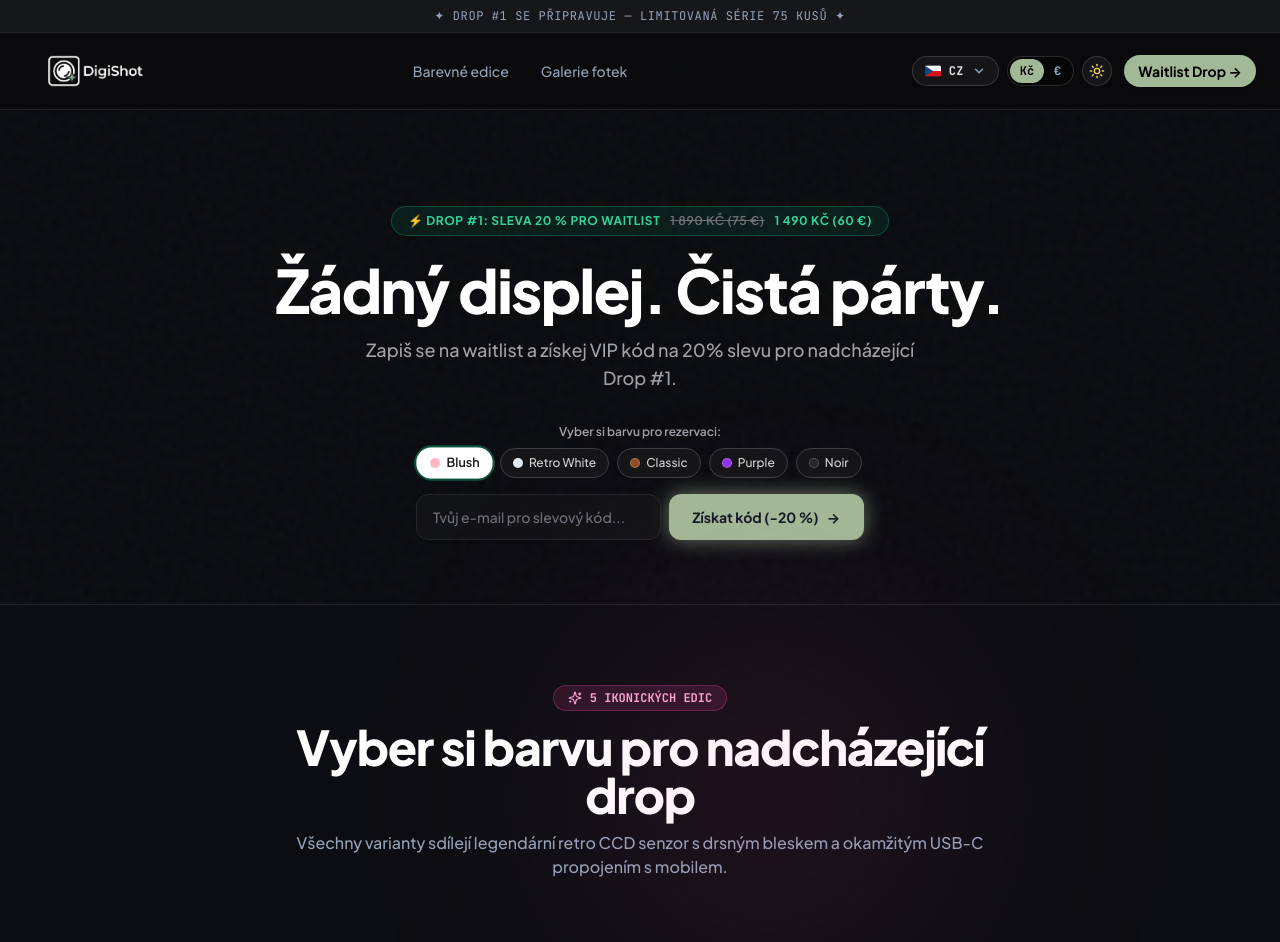
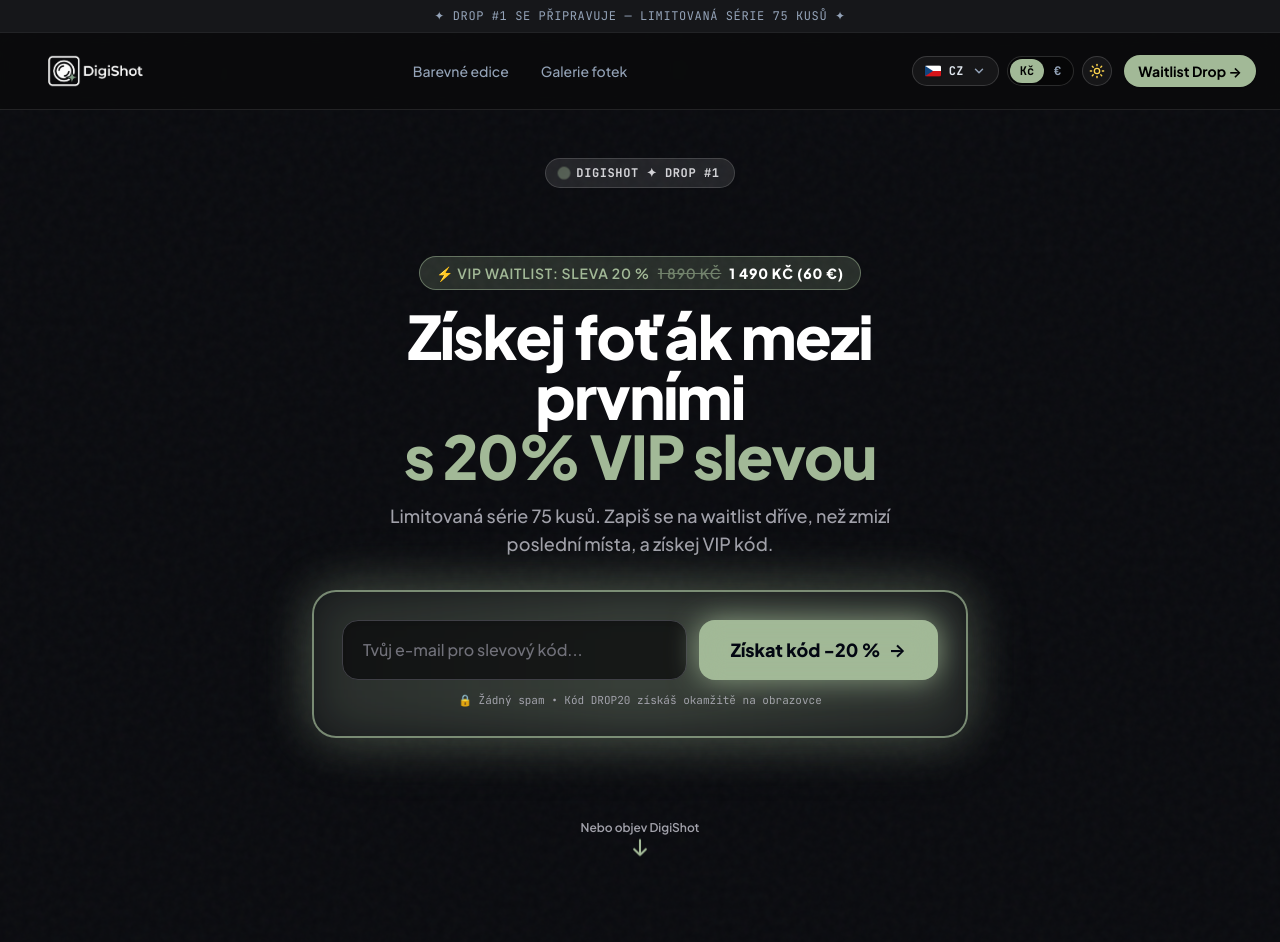
Before and after one commit to Panzupanek/digishot, a React (Vite) app: page / in a window 1280 px wide. Shown: the top 942 px of the page. Built offline with nearby package versions, Linux system fonts and the light colour scheme.

Commit message:
Convert Hero into 100vh Squeeze Page with glowing Sage Green CTA box and scroll indicator

```diff
--- a/src/components/Hero.tsx
+++ b/src/components/Hero.tsx
@@ -75,8 +75,123 @@
     setTimeout(() => setCopied(false), 2000);
   };
 
+  const scrollToDiscover = (e: React.MouseEvent) => {
+    e.preventDefault();
+    document.getElementById('discover')?.scrollIntoView({ behavior: 'smooth' });
+  };
+
   return (
-    <section className="relative pt-24 pb-16 px-4 text-center max-w-4xl mx-auto">
+    <>
+      {/* 1. 100VH SQUEEZE PAGE - DOMINANTNÍ SBĚR E-MAILU */}
+      <section className="min-h-screen flex flex-col justify-between items-center px-4 py-8 text-center relative max-w-4xl mx-auto w-full">
+        {/* Zcela nahoře: malinké logo / text */}
+        <div className="pt-2 sm:pt-4">
+          <div className="inline-flex items-center gap-2 px-3.5 py-1.5 rounded-full bg-black/5 dark:bg-white/10 border border-black/10 dark:border-white/15 text-xs font-mono font-bold tracking-wider uppercase text-zinc-700 dark:text-zinc-300 shadow-sm">
+            <span className="w-2 h-2 rounded-full bg-[#A2B997] animate-ping" />
+            <span>DigiShot ✦ Drop #1</span>
+          </div>
+        </div>
+
+        {/* Uprostřed obrazovky: Velký a extrémně výrazný blok s formulářem */}
+        <div className="my-auto w-full max-w-2xl px-2 py-4">
+          <div className="inline-flex items-center gap-2 px-4 py-1.5 rounded-full bg-[#A2B997]/20 border border-[#A2B997]/50 text-xs sm:text-sm font-semibold uppercase tracking-wider mb-4 text-[#3d5a32] dark:text-[#A2B997]">
+            <span>⚡ VIP WAITLIST: SLEVA 20 %</span>
+            <span className="line-through opacity-60">1 890 Kč</span>
+            <span className="font-extrabold text-[#2a4122] dark:text-white">1 490 Kč (60 €)</span>
+          </div>
+
+          <h1 className="text-3xl sm:text-5xl md:text-6xl font-black tracking-tight text-zinc-950 dark:text-white mb-4 leading-tight">
+            Získej foťák mezi prvními <br className="hidden sm:inline" />
+            <span className="text-[#55754b] dark:text-[#A2B997]">s 20% VIP slevou</span>
+          </h1>
+          <p className="text-base sm:text-lg text-zinc-600 dark:text-zinc-400 max-w-lg mx-auto mb-8 leading-relaxed">
+            Limitovaná série 75 kusů. Zapiš se na waitlist dříve, než zmizí poslední místa, a získej VIP kód.
+          </p>
+
+          {/* Obrovský zářící box */}
+          <div className="relative p-4 sm:p-7 rounded-3xl bg-white/95 dark:bg-[#121318]/95 backdrop-blur-xl border-2 border-[#A2B997]/70 shadow-[0_0_50px_rgba(162,185,151,0.35)] dark:shadow-[0_0_60px_rgba(162,185,151,0.25)] transition-all">
+            {/* Vnější pulzující aura boxu */}
+            <div className="absolute -inset-1 rounded-3xl bg-gradient-to-r from-[#A2B997]/25 via-[#A2B997]/40 to-[#A2B997]/25 blur-xl opacity-70 animate-pulse -z-10 pointer-events-none" />
+
+            {status === 'success' ? (
+              <div className="p-4 sm:p-6 text-center animate-fade-in">
+                <p className="text-emerald-600 dark:text-[#A2B997] font-bold text-lg mb-1">
+                  ✓ Místo v Dropu #1 rezervováno!
+                </p>
+                <p className="text-xs text-zinc-600 dark:text-zinc-400 mb-4">
+                  Tvůj kód na 20% slevu: <strong>{promoCode}</strong> (platí na zahájení dropu)
+                </p>
+                <div className="flex items-center justify-between bg-white dark:bg-black/60 border border-zinc-200 dark:border-zinc-700 rounded-xl p-3 px-4 shadow-sm max-w-sm mx-auto">
+                  <span className="font-mono text-xl font-bold tracking-widest text-[#4d6f43] dark:text-[#A2B997]">{promoCode}</span>
+                  <button
+                    type="button"
+                    onClick={copyCode}
+                    className="text-xs bg-zinc-100 hover:bg-zinc-200 dark:bg-zinc-800 dark:hover:bg-zinc-700 text-zinc-800 dark:text-zinc-200 px-3 py-1.5 rounded-lg border border-zinc-300 dark:border-zinc-600 transition cursor-pointer font-medium"
+                  >
+                    {copied ? '✓ Zkopírováno' : 'Kopírovat'}
+                  </button>
+                </div>
+                <p className="text-[11px] text-zinc-500 dark:text-zinc-400 mt-3">Platí na cenu 1 490 Kč / 60 € po spuštění dropu.</p>
+              </div>
+            ) : (
+              <form onSubmit={handleFormSubmit} className="space-y-3">
+                <div className="flex flex-col sm:flex-row gap-3">
+                  <input
+                    type="email"
+                    required
+                    value={email}
+                    onChange={(e) => setEmail(e.target.value)}
+                    placeholder="Tvůj e-mail pro slevový kód..."
+                    className="flex-1 bg-white/80 dark:bg-zinc-950/70 border border-zinc-300 dark:border-zinc-700 focus:border-[#A2B997] focus:ring-2 focus:ring-[#A2B997]/40 rounded-2xl px-5 py-4 text-base text-zinc-900 dark:text-white placeholder-zinc-400 dark:placeholder-zinc-500 shadow-inner outline-none transition"
+                  />
+                  <button
+                    type="submit"
+                    disabled={status === 'loading'}
+                    className="group relative bg-[#A2B997] hover:bg-white text-gray-950 font-black text-base sm:text-lg px-8 py-4 rounded-2xl shadow-[0_0_30px_rgba(162,185,151,0.8)] hover:shadow-[0_0_45px_rgba(162,185,151,1)] hover:scale-105 active:scale-95 transition-all duration-300 ease-in-out whitespace-nowrap cursor-pointer flex items-center justify-center gap-2 overflow-hidden disabled:opacity-50"
+                  >
+                    {/* Pulzující glow aura */}
+                    <span className="absolute inset-0 bg-[#A2B997] blur-md opacity-40 animate-pulse pointer-events-none" />
+                    <span className="relative z-10 flex items-center gap-2">
+                      <span>{status === 'loading' ? 'Odesílám...' : 'Získat kód -20 %'}</span>
+                      <span className="inline-block transition-transform duration-300 group-hover:translate-x-1.5 font-bold">
+                        →
+                      </span>
+                    </span>
+                  </button>
+                </div>
+                <p className="text-[11px] text-zinc-500 dark:text-zinc-400 font-mono text-center">
+                  🔒 Žádný spam • Kód DROP20 získáš okamžitě na obrazovce
+                </p>
+              </form>
+            )}
+            {status === 'error' && (
+              <p className="text-red-500 dark:text-red-400 text-xs mt-2 font-medium">Něco se pokazilo, zkus to prosím znovu.</p>
+            )}
+          </div>
+        </div>
+
+        {/* Úplný spodek: animovaná šipka dolů s textem "Nebo objev DigiShot" */}
+        <div className="pb-4 pt-2">
+          <a
+            href="#discover"
+            onClick={scrollToDiscover}
+            className="group inline-flex flex-col items-center gap-1.5 text-xs font-semibold text-zinc-500 hover:text-zinc-900 dark:text-zinc-400 dark:hover:text-white transition-colors cursor-pointer select-none"
+          >
+            <span>Nebo objev DigiShot</span>
+            <svg
+              className="w-5 h-5 animate-bounce text-[#A2B997]"
+              fill="none"
+              stroke="currentColor"
+              viewBox="0 0 24 24"
+            >
+              <path strokeLinecap="round" strokeLinejoin="round" strokeWidth={2.5} d="M19 14l-7 7m0 0l-7-7m7 7V3" />
+            </svg>
+          </a>
+        </div>
+      </section>
+
+      {/* 2. ODSUNUTÝ ZBYTEK WEBU POD 100VH SEKCI */}
+      <section id="discover" className="relative pt-20 pb-20 px-4 text-center max-w-4xl mx-auto scroll-mt-12">
         {/* Cenový odznak se slevou */}
         <div className="inline-flex flex-wrap items-center justify-center gap-1 sm:gap-1.5 px-4 py-1.5 rounded-full bg-emerald-500/10 border border-emerald-500/30 text-xs font-semibold uppercase tracking-wider mb-6">
           <span className="text-emerald-700 dark:text-emerald-400 font-bold">⚡ DROP #1: SLEVA 20 % PRO WAITLIST</span>
@@ -84,12 +199,45 @@
           <span className="font-bold text-emerald-600 dark:text-emerald-400">1 490 Kč (60 €)</span>
         </div>
 
-      <h1 className="text-4xl sm:text-6xl font-extrabold tracking-tight text-zinc-950 dark:text-white mb-4">
+        <h2 className="text-4xl sm:text-6xl font-extrabold tracking-tight text-zinc-950 dark:text-white mb-4">
           Žádný displej. Čistá párty.
-      </h1>
+        </h2>
         <p className="text-base sm:text-lg text-zinc-600 dark:text-zinc-400 max-w-xl mx-auto mb-8 leading-relaxed">
           Zapiš se na waitlist a získej VIP kód na 20% slevu pro nadcházející Drop #1.
         </p>
+
+        {/* Color Selector Pills */}
+        <div className="text-center max-w-md mx-auto mb-8">
+          <span className="block text-xs font-semibold text-zinc-600 dark:text-zinc-400 mb-3">
+            Vyber si barvu pro rezervaci:
+          </span>
+          <div className="flex flex-wrap items-center justify-center gap-1.5 sm:gap-2">
+            {COLOR_OPTIONS.map((opt) => {
+              const active = selectedVariant === opt.id;
+              return (
+                <button
+                  key={opt.id}
+                  type="button"
+                  onClick={() => {
+                    setSelectedVariant(opt.id);
+                    if (cameraSound?.playClick) cameraSound.playClick();
+                  }}
+                  className={`px-3 py-1.5 rounded-full text-xs font-medium transition-all flex items-center gap-1.5 cursor-pointer border ${
+                    active
+                      ? "bg-zinc-900 text-white dark:bg-white dark:text-zinc-900 border-transparent shadow-sm font-semibold scale-105 ring-2 ring-[#A2B997]"
+                      : "bg-white/80 dark:bg-zinc-900/80 text-zinc-700 dark:text-zinc-300 border-zinc-200 dark:border-zinc-700 hover:border-zinc-400 dark:hover:border-zinc-500"
+                  }`}
+                >
+                  <span
+                    className="w-2.5 h-2.5 rounded-full border border-black/10 dark:border-white/20"
+                    style={{ backgroundColor: opt.dot }}
+                  />
+                  <span>{opt.label}</span>
+                </button>
+              );
+            })}
+          </div>
+        </div>
 
         {/* Formulář nebo Odhalený kód */}
         <div className="max-w-md mx-auto">
@@ -116,40 +264,6 @@
             </div>
           ) : (
             <form onSubmit={handleFormSubmit} className="space-y-4">
-            {/* Color Selector Pills */}
-            <div className="text-center">
-              <span className="block text-xs font-semibold text-zinc-600 dark:text-zinc-400 mb-2">
-                Vyber si barvu pro rezervaci:
-              </span>
-              <div className="flex flex-wrap items-center justify-center gap-1.5 sm:gap-2">
-                {COLOR_OPTIONS.map((opt) => {
-                  const active = selectedVariant === opt.id;
-                  return (
-                    <button
-                      key={opt.id}
-                      type="button"
-                      onClick={() => {
-                        setSelectedVariant(opt.id);
-                        if (cameraSound?.playClick) cameraSound.playClick();
-                      }}
-                      className={`px-3 py-1.5 rounded-full text-xs font-medium transition-all flex items-center gap-1.5 cursor-pointer border ${
-                        active
-                          ? "bg-zinc-900 text-white dark:bg-white dark:text-zinc-900 border-transparent shadow-sm font-semibold scale-105 ring-2 ring-emerald-500/40"
-                          : "bg-white/80 dark:bg-zinc-900/80 text-zinc-700 dark:text-zinc-300 border-zinc-200 dark:border-zinc-700 hover:border-zinc-400 dark:hover:border-zinc-500"
-                      }`}
-                    >
-                      <span
-                        className="w-2.5 h-2.5 rounded-full border border-black/10 dark:border-white/20"
-                        style={{ backgroundColor: opt.dot }}
-                      />
-                      <span>{opt.label}</span>
-                    </button>
-                  );
-                })}
-              </div>
-            </div>
-
-            {/* Email input and submit button */}
               <div className="flex flex-col sm:flex-row gap-2">
                 <input
                   type="email"
@@ -183,5 +297,6 @@
           )}
         </div>
       </section>
+    </>
   );
 };
```
Lines whose indentation alone changed are shown as unchanged.
